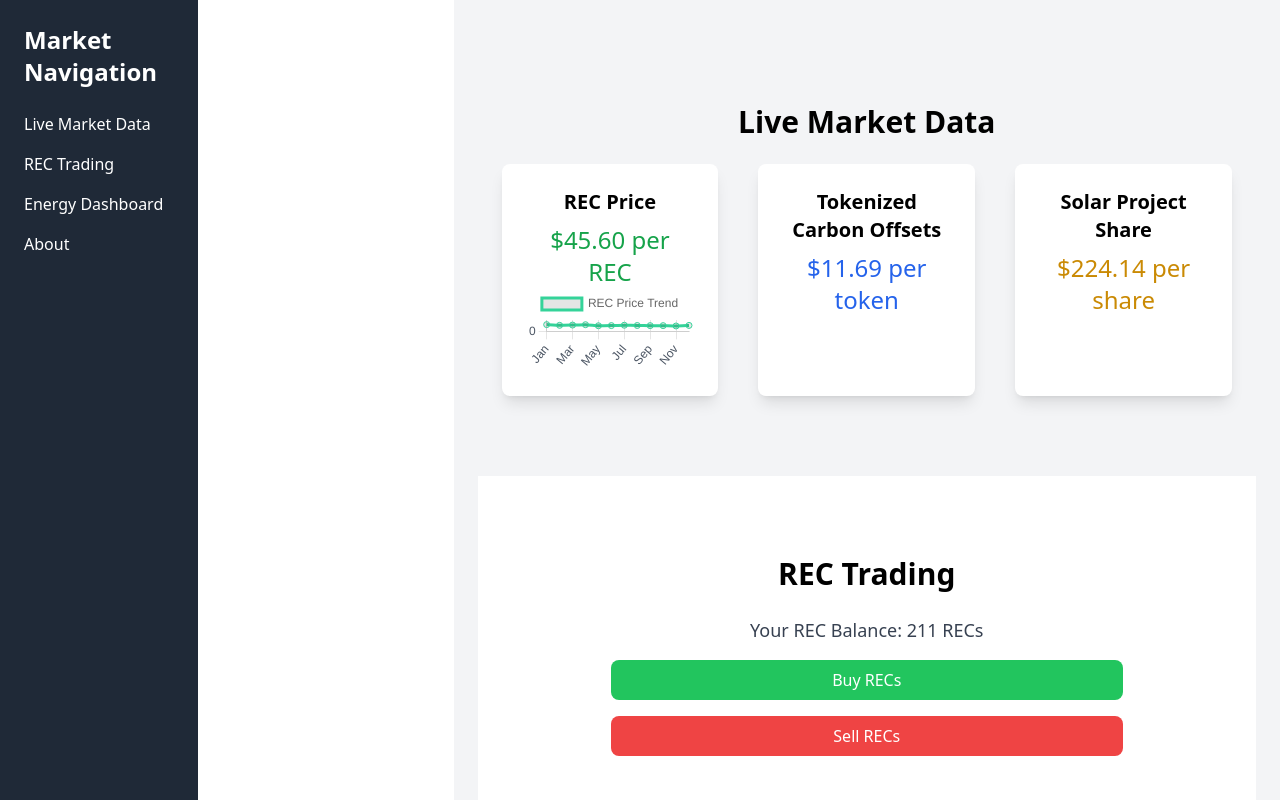
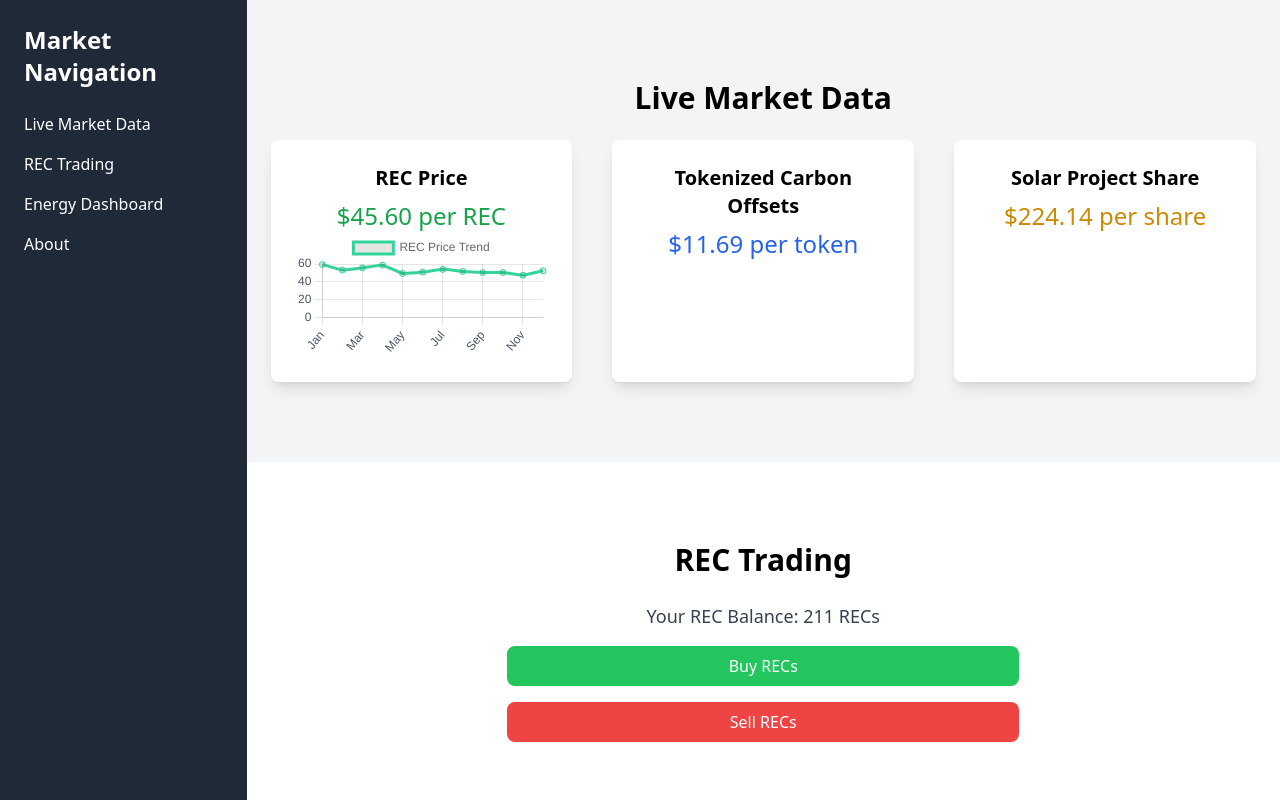
Before and after one commit to fromjyce/Solaris-3.0, a Next.js app in the folder frontend/: page /market in a window 1280 px wide. Shown: the top 800 px of the page. Built offline with nearby package versions, Linux system fonts and the light colour scheme; a web font is replaced by a local one.

Commit message:
modified layout

```diff
--- a/frontend/components/layout.js
+++ b/frontend/components/layout.js
@@ -4,7 +4,7 @@ const Layout = ({ children }) => {
   return (
     <div className="flex">
       <Sidebar />
-      <main className="flex-grow p-6 bg-gray-100 min-h-screen overflow-y-auto ml-64">
+      <main className="flex-grow bg-gray-100 min-h-screen overflow-y-auto">
         {children}
       </main>
     </div>
```
